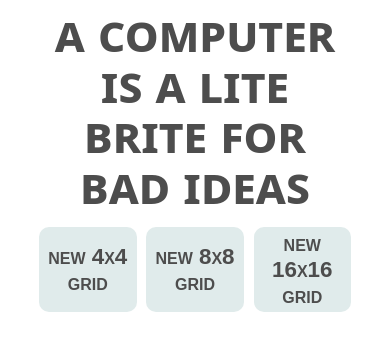
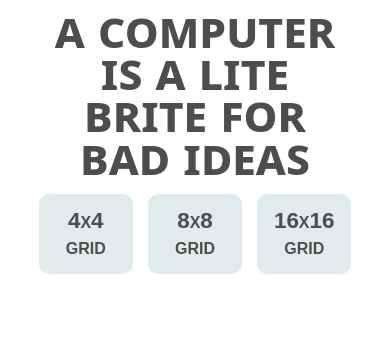
Before and after one commit to gnossiennes/etch-a-sketch, a plain HTML site: page index.html in a window 390 px wide. Drawn offline with Linux system fonts and the light colour scheme.

Commit message:
adj responsiveness

```diff
--- a/index.html
+++ b/index.html
@@ -14,9 +14,9 @@
     </div>
 
     <div class="grid-sizes">
-        <button class="four-by-four">new 4x4 grid</button>
-        <button class="eight-by-eight">new 8x8 grid</button>
-        <button class="sixteen-by-sixteen">new 16x16 grid</button>
+        <button class="four-by-four">4x4 grid</button>
+        <button class="eight-by-eight">8x8 grid</button>
+        <button class="sixteen-by-sixteen">16x16 grid</button>
     </div>
 
     <div class="lite-brite">
--- a/styles.css
+++ b/styles.css
@@ -15,10 +15,10 @@ body {
 }
 
 .header {
-    max-width: 80vw;
+    max-width: 80vmin;
     font-size: 6vh;
     text-align: center;
-    line-height: 6vh;
+    line-height: 5vh;
     display: flex;
     justify-content: center;
     align-items: center;
@@ -26,15 +26,15 @@ body {
 
 .grid-sizes {
     display: flex;
-    flex: 1 1 0;
-    width: 80vw;
+    flex: 1 1 auto;
+    width: 80vmin;
     justify-content: space-between;
     align-items: space-between;
 }
 
 button {
-    height: 10vh;
-    width: 25vw;
+    width: 30%;
+    min-height: 80px;
     border-radius: 10px;
     border: none;
     font-size: 1.4em;
@@ -49,14 +49,14 @@ button:hover {
     transition: 0.3s;
 }
 
-
-
 .squaregrid {
-    min-width: 80vw;
-    min-height: 80vw;
+    height: 80vmin;
+    width: 80vmin;
+    padding-bottom: 2vw;
     display: grid;
     grid-gap: 1%;
 }
+
 
 .cell {
     background: hsl(200, 17%, 50%);
```
